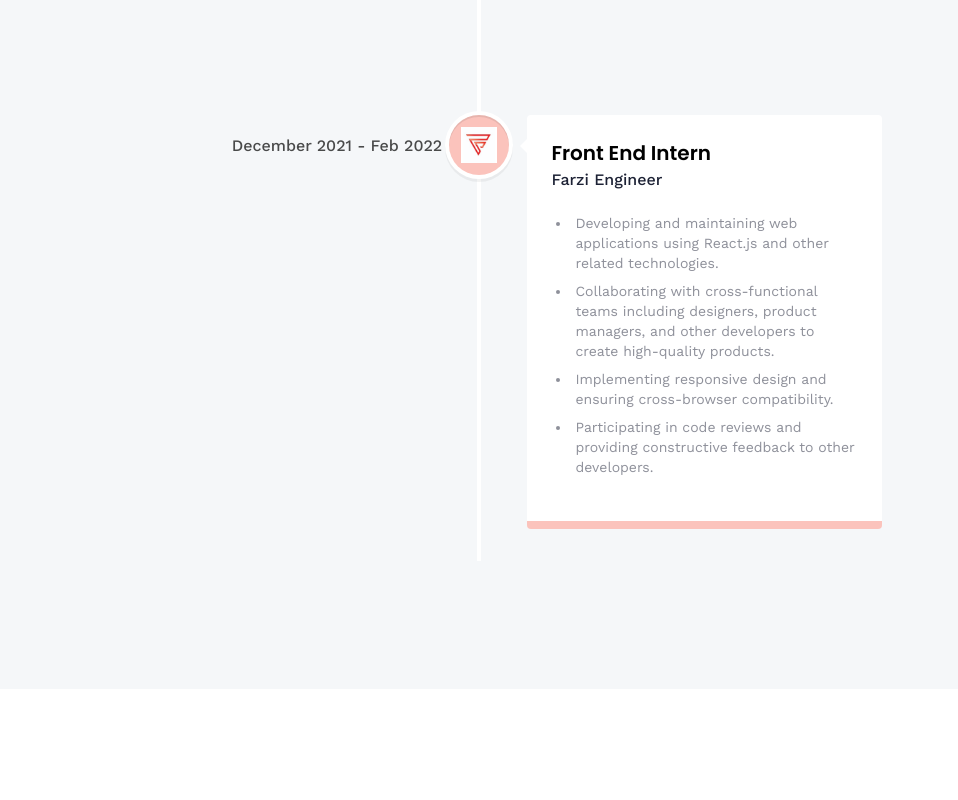
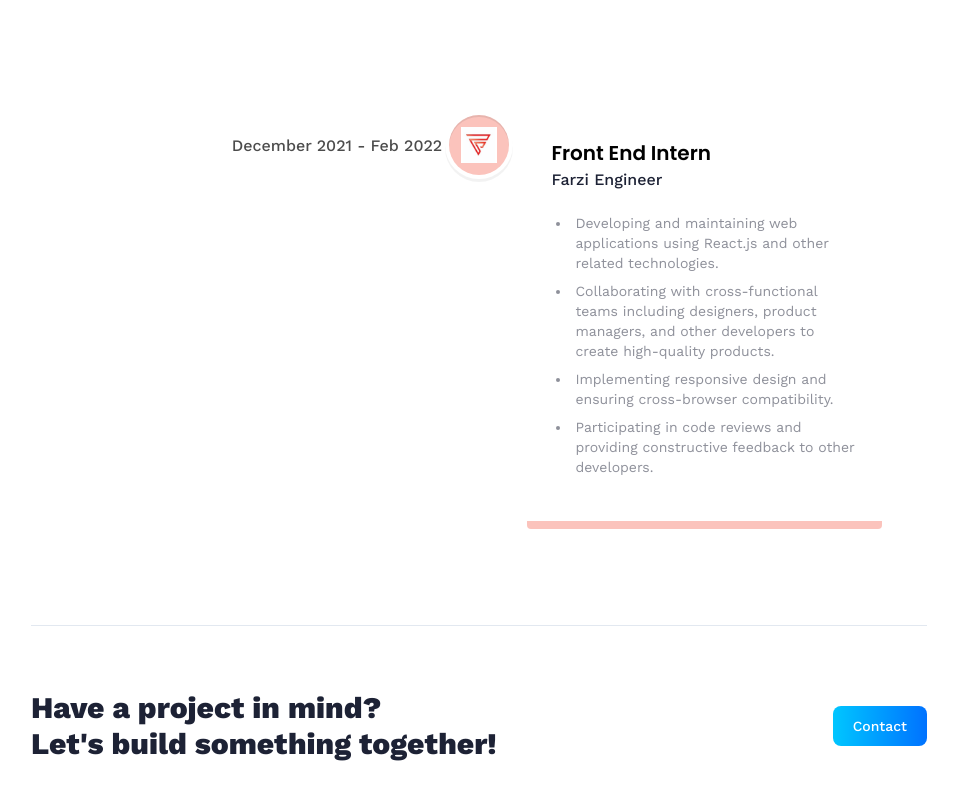
Before and after one commit to addiii4/Adityas-Portfolio, a React (Vite) app: page /about in a window 1280 px wide. Shown: the part 1920-2720 px from the top of the page, without its empty margins (161-1119 px from the left). Before the commit the page ends 2609 px from the top, so only its background shows below. Built offline with nearby package versions, Linux system fonts and the light colour scheme.

Commit message:
completed about page, fixed rotation with arrow keys

```diff
--- a/src/App.jsx
+++ b/src/App.jsx
@@ -5,14 +5,14 @@ import { Home, About, Projects, Contact} from './pages';
 
 const app = () => {
   return (
-    <main className="bg-slate-300/20">
+    <main className="bg-slate-300/20 h-[100vh]">
       <Router>
         <Navbar />
         <Routes>
-          <Route path="/" element={<Home/>} />
-          <Route path="/about" element={<About/>} />
-          <Route path="/projects" element={<Projects/>} />
-          <Route path="/contact" element={<Contact/>} />
+          <Route path="/" element={<Home />} />
+          <Route path="/about" element={<About />} />
+          <Route path="/projects" element={<Projects />} />
+          <Route path="/contact" element={<Contact />} />
         </Routes>
       </Router>
     </main>
--- /dev/null
+++ b/src/components/CTA.jsx
@@ -0,0 +1,15 @@
+//Component to direct to contact me page from about me
+import React from 'react'
+import { Link } from 'react-router-dom'
+
+const CTA = () => {
+  return (
+    <section className='cta'>
+        <p className='cta-text'>Have a project in mind? <br className='sm:block hidden' />
+        Let's build something together!</p>
+        <Link to='/contact' className='btn'>Contact</Link>
+    </section>
+  )
+}
+
+export default CTA
--- a/src/models/island.jsx
+++ b/src/models/island.jsx
@@ -60,10 +60,12 @@ const Island = ({ isRotating, setIsRotating, setCurrentStage, ...props }) => {
   const handleKeyDown = (e) => {
     if (e.key === "ArrowLeft") {
       if (!isRotating) setIsRotating(true);
-      islandRef.current.rotation.y += 0.01 * Math.PI;
+      islandRef.current.rotation.y += 0.02 * Math.PI;
+      rotationSpeed.current = 0.0125;
     } else if (e.key === "ArrowRight") {
       if (!isRotating) setIsRotating(true);
-      islandRef.current.rotation.y -= 0.01 * Math.PI;
+      islandRef.current.rotation.y -= 0.02 * Math.PI;
+      rotationSpeed.current = -0.0125;
     }
   };
 
--- a/src/pages/about.jsx
+++ b/src/pages/about.jsx
@@ -5,6 +5,7 @@ import {
   VerticalTimelineElement,
 } from "react-vertical-timeline-component";
 import "react-vertical-timeline-component/style.min.css";
+import CTA from "../components/CTA";
 
 const About = () => {
   return (
@@ -21,6 +22,9 @@ const About = () => {
           exceptional, high-quality websites and applications.
         </p>
       </div>
+
+      {/*SKILLS*/}
+
       <div className="py-10 flex flex-col">
         <h3 className="subhead-text">My Skills</h3>
         <div className="mt-16 flex flex-wrap gap-12">
@@ -38,11 +42,15 @@ const About = () => {
           ))}
         </div>
       </div>
+
+      {/*EDUCATION*/}
+
       <div className="py-16">
         <h3 className="subhead-text">Education</h3>
         <div className="mt-5 flex-col gap-3 text-slate-500">
           <p>
-            I've completed my Bachelor's of Software Engineering (Honors) from the University of Queensland.
+            I've completed my Bachelor's of Software Engineering (Honors) from
+            the University of Queensland.
           </p>
         </div>
         <div className="mt-12 flex">
@@ -94,6 +102,9 @@ const About = () => {
           </VerticalTimeline>
         </div>
       </div>
+
+      {/*WORK EXPERIENCE*/}
+
       <div className="py-16">
         <h3 className="subhead-text">Work Experience</h3>
         <div className="mt-5 flex-col gap-3 text-slate-500">
@@ -151,6 +162,8 @@ const About = () => {
           </VerticalTimeline>
         </div>
       </div>
+      <hr className="border-slate-200" />
+      <CTA />
     </section>
   );
 };
--- a/src/pages/home.jsx
+++ b/src/pages/home.jsx
@@ -72,8 +72,8 @@ const Home = () => {
           />
           <Plane
             isRotating={isRotating}
-            planeScale={planeScale}
-            planePosition={planePosition}
+            scale={planeScale}
+            position={planePosition}
             rotation={[0, 20, 0]}
           />
         </Suspense>
```
